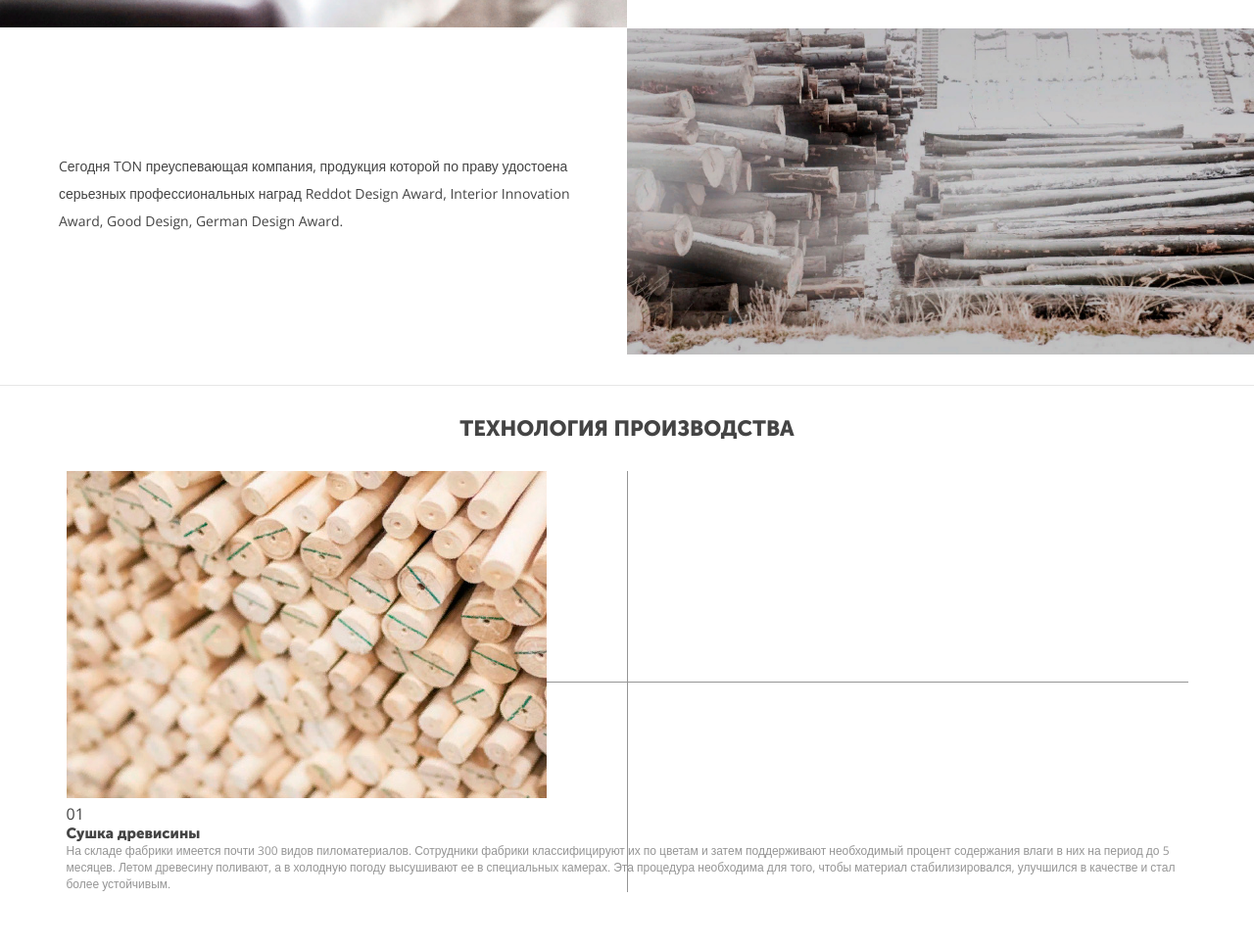
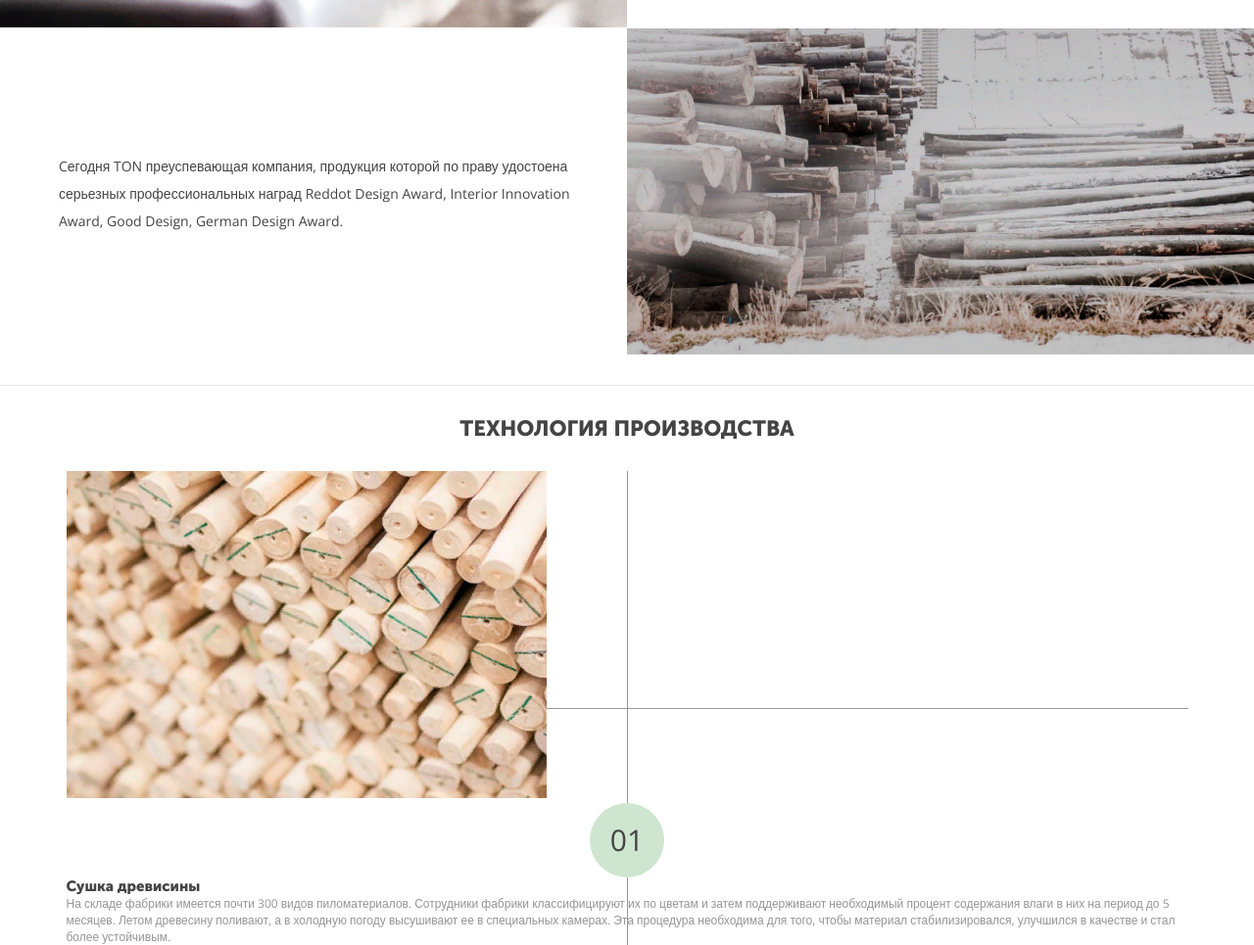
Before and after one commit to Toogarin/darina, a plain HTML site: page ton.html in a window 1280 px wide. Shown: the part 1446-2411 px from the top of the page at 98% size. Before the commit the page ends 2357 px from the top, so only its background shows below. Drawn offline with nearby package versions, Linux system fonts and the light colour scheme.

Commit message:
ton page

```diff
--- a/css/main.scss
+++ b/css/main.scss
@@ -45,6 +45,7 @@ $grey3: #444444;
 $red: #f3475b;
 $bezh: #e8cdb1;
 $green: #87b44e;
+$green2: #cee5d0;
 /*section colors end*/
 
 /*color class*/
@@ -3295,7 +3296,15 @@ body.referens {
     }
   }
   &__num {
-
+    width: 76px;
+    height: 76px;
+    background: $green2;
+    display: flex;
+    justify-content: center;
+    align-items: center;
+    font-size: 30px;
+    border-radius: 50%;
+    margin: 0 auto;
   }
   &__text {
 
```
Also changed, not shown: css/main.css, 1 other file.
